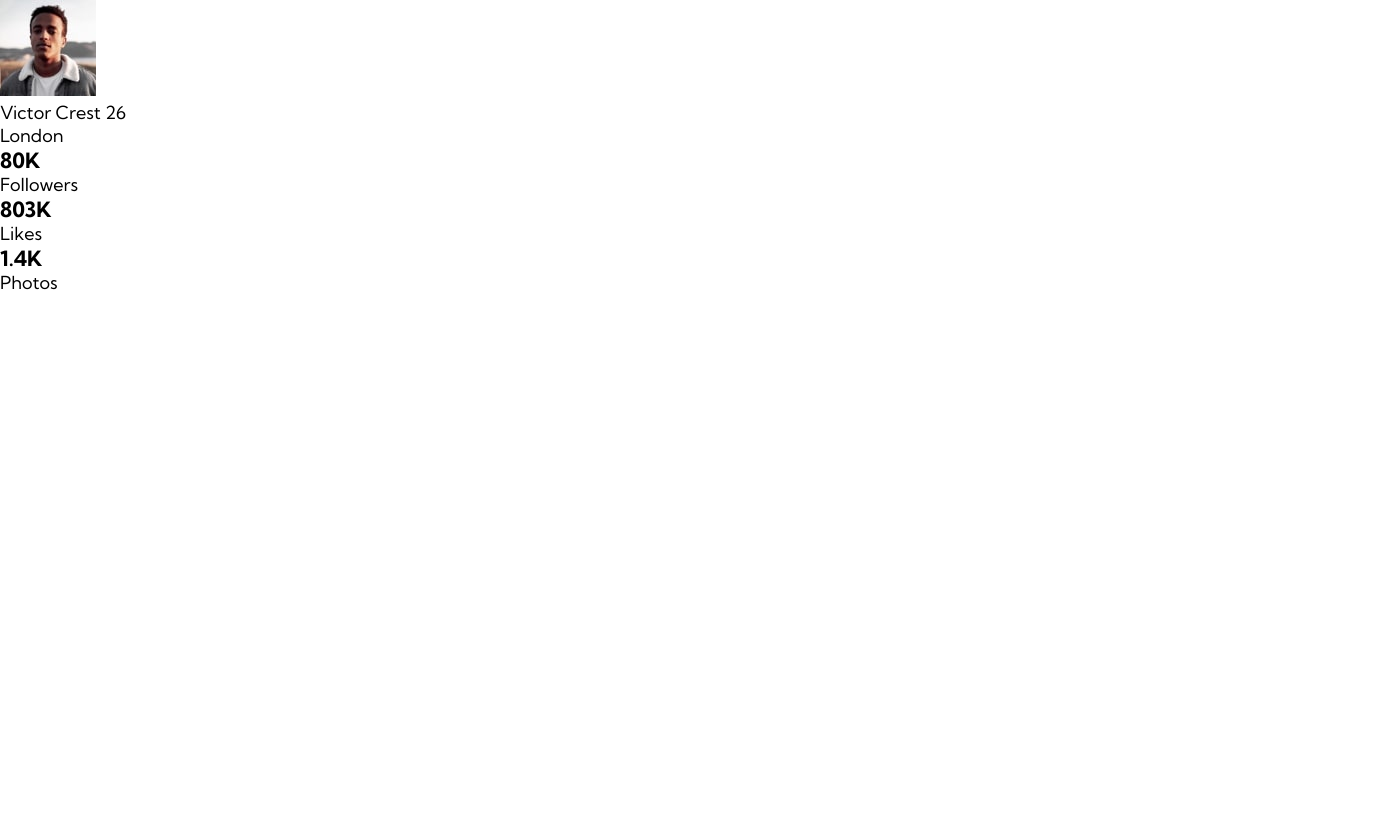
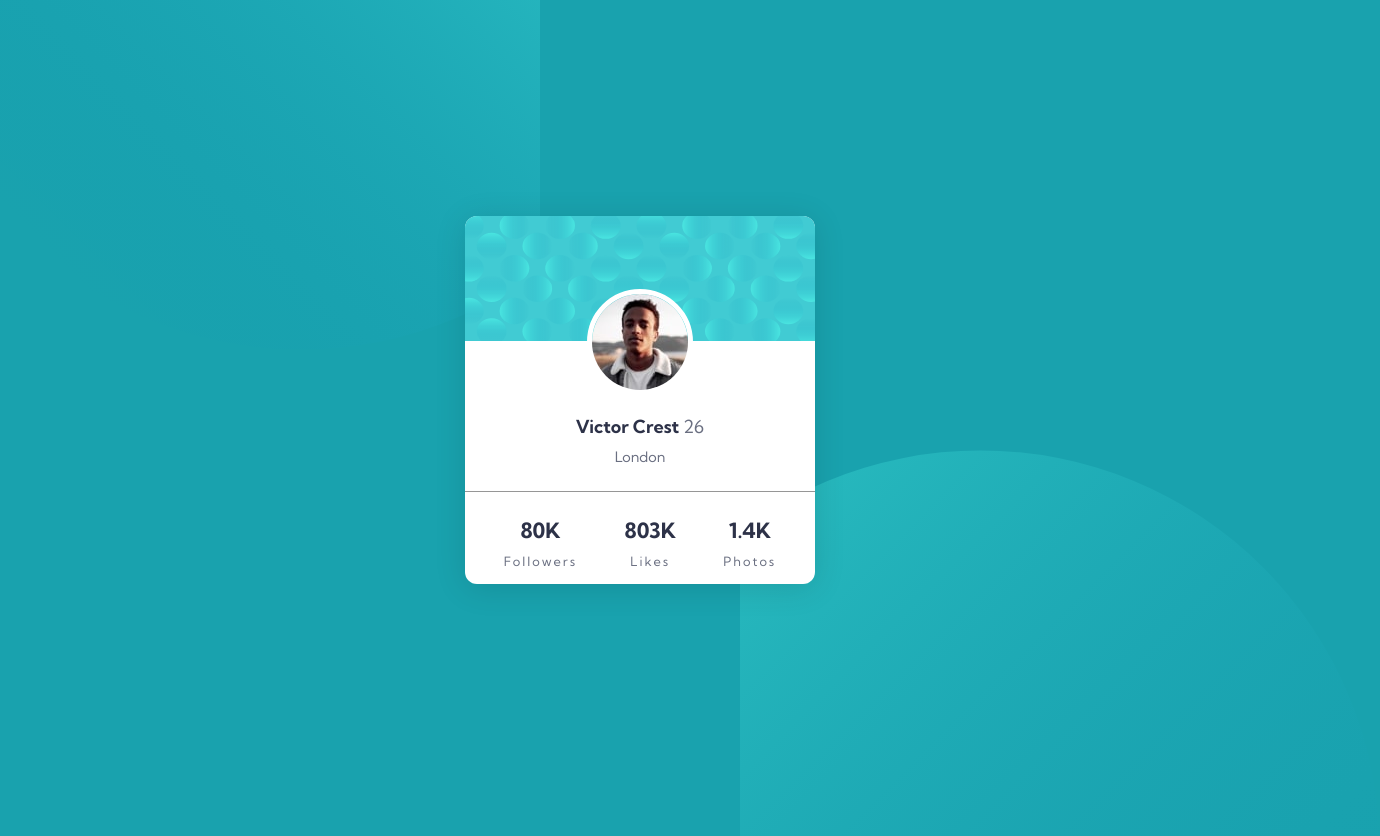
Before and after one commit to johannamag/frontendmentor-profile-card, a plain HTML site: page index.html in a window 1280 px wide. Shown: the whole page, 1380 px wide, since content can reach past the window. Before the commit the page ends 800 px from the top, so only its background shows below. Drawn offline with Linux system fonts and the light colour scheme.

Commit message:
added styling

```diff
--- a/style.css
+++ b/style.css
@@ -17,4 +17,114 @@ body {
   font-family: "Kumbh Sans", sans-serif;
   font-weight: 400;
   font-size: 18px;
+  background-color: var(--cyan);
+  overflow: hidden;
 }
+
+.main {
+  width: 100vw;
+  height: 100vh;
+  padding: 10px;
+  margin: 0 auto;
+  display: flex;
+  align-items: center;
+  justify-content: center;
+  overflow: hidden;
+}
+
+.main::before {
+  content: "";
+  position: absolute;
+  top: -450px;
+  left: -100px;
+  width: 50%;
+  height: 100%;
+  background-image: url("./media/bg-pattern-top.svg");
+  background-repeat: no-repeat;
+  background-size: cover;
+  background-position: top left;
+}
+
+.main::after {
+  content: "";
+  position: absolute;
+  bottom: -450px;
+  right: -100px;
+  width: 50%;
+  height: 100%;
+  background-image: url("./media/bg-pattern-bottom.svg");
+  background-repeat: no-repeat;
+  background-size: cover;
+  background-position: bottom right;
+}
+
+.card {
+  max-width: 350px;
+  width: 100%;
+  background-color: #fff;
+  z-index: 1000;
+  text-align: center;
+  border-radius: 12px;
+  box-shadow: 0px 4px 32px rgba(0, 0, 0, 0.12);
+  overflow: hidden;
+}
+
+.card-top {
+  width: 100%;
+  height: 250px;
+  display: flex;
+  flex-direction: column;
+  justify-content: flex-end;
+  align-items: center;
+  background-image: url("./media/bg-pattern-card.svg");
+  background-repeat: no-repeat;
+  background-size: 100% 125px;
+}
+
+.img {
+  border-radius: 50%;
+  border: 5px solid #fff;
+  margin-bottom: 20px;
+}
+
+.name {
+  font-weight: 700;
+  color: var(--dark-blue);
+  margin-bottom: 10px;
+}
+
+.age {
+  font-weight: 400;
+  color: var(--gray-blue);
+}
+
+.city {
+  font-size: 0.9rem;
+  color: var(--gray-blue);
+}
+
+.line {
+  width: 100%;
+  height: 1px;
+  background-color: var(--dark-gray);
+  margin-top: 25px;
+  margin-bottom: 25px;
+}
+
+.card-bottom {
+  display: flex;
+  align-items: center;
+  justify-content: space-around;
+  padding: 0 15px 15px 15px;
+}
+
+.number {
+  color: var(--dark-blue);
+  margin-bottom: 10px;
+}
+
+.desc {
+  font-size: 0.8rem;
+  letter-spacing: 2px;
+  color: var(--gray-blue);
+}
```
